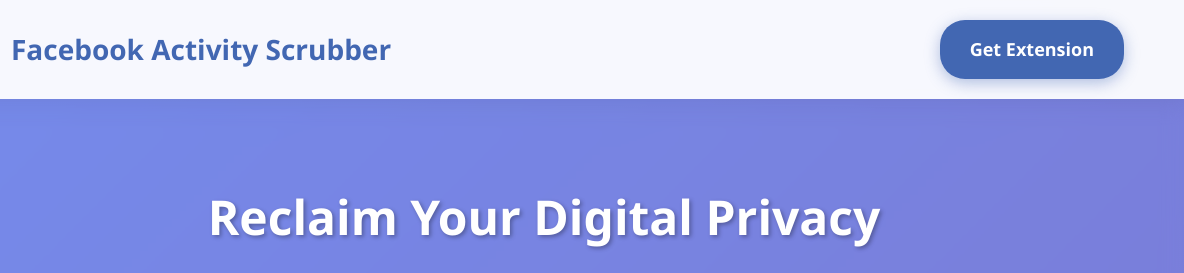
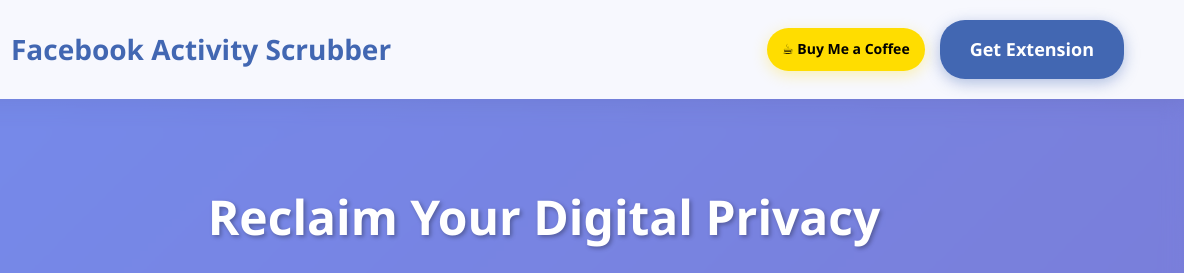
Before and after one commit to kwicz/facebook_activity_scrubber_chrome_extension, a browser extension: page index.html in a window 1280 px wide. Shown: the top 273 px of the page, 96-1280 px from the left. Drawn offline with Linux system fonts and the light colour scheme.

Commit message:
Add buy me a coffee link

```diff
--- a/index.html
+++ b/index.html
@@ -246,11 +246,35 @@
             />
             <h1>Facebook Activity Scrubber</h1>
           </div>
-          <a
-            href="https://chromewebstore.google.com/detail/facebook-activity-scrubbe/dkbcfnpgaiodmfahkfglnpeldacahgbc?authuser=0&hl=en"
-            class="cta-button"
-            >Get Extension</a
-          >
+          <div style="display: flex; gap: 15px; align-items: center">
+            <a
+              href="https://coff.ee/cxsdeveloper"
+              class="support-button"
+              style="
+                display: inline-block;
+                background: #ffdd00;
+                color: #000;
+                padding: 10px 15px;
+                text-decoration: none;
+                border-radius: 25px;
+                font-size: 14px;
+                font-weight: 600;
+                transition: all 0.3s ease;
+                box-shadow: 0 4px 15px rgba(255, 221, 0, 0.3);
+              "
+              target="_blank"
+              rel="noopener noreferrer"
+              onmouseover="this.style.transform='translateY(-2px)';this.style.boxShadow='0 6px 20px rgba(255, 221, 0, 0.5)';this.style.background='#FFE44D';"
+              onmouseout="this.style.transform='';this.style.boxShadow='0 4px 15px rgba(255, 221, 0, 0.3)';this.style.background='#FFDD00';"
+            >
+              ☕ Buy Me a Coffee
+            </a>
+            <a
+              href="https://chromewebstore.google.com/detail/facebook-activity-scrubbe/dkbcfnpgaiodmfahkfglnpeldacahgbc?authuser=0&hl=en"
+              class="cta-button"
+              >Get Extension</a
+            >
+          </div>
         </div>
       </div>
     </header>
@@ -484,6 +508,15 @@
           >
             Privacy Policy
           </a>
+          <span style="color: #ccc; margin: 0 10px">|</span>
+          <a
+            href="https://coff.ee/cxsdeveloper"
+            style="color: #ccc; text-decoration: none"
+            target="_blank"
+            rel="noopener noreferrer"
+          >
+            Buy Me a Coffee
+          </a>
         </p>
       </div>
     </footer>
```
